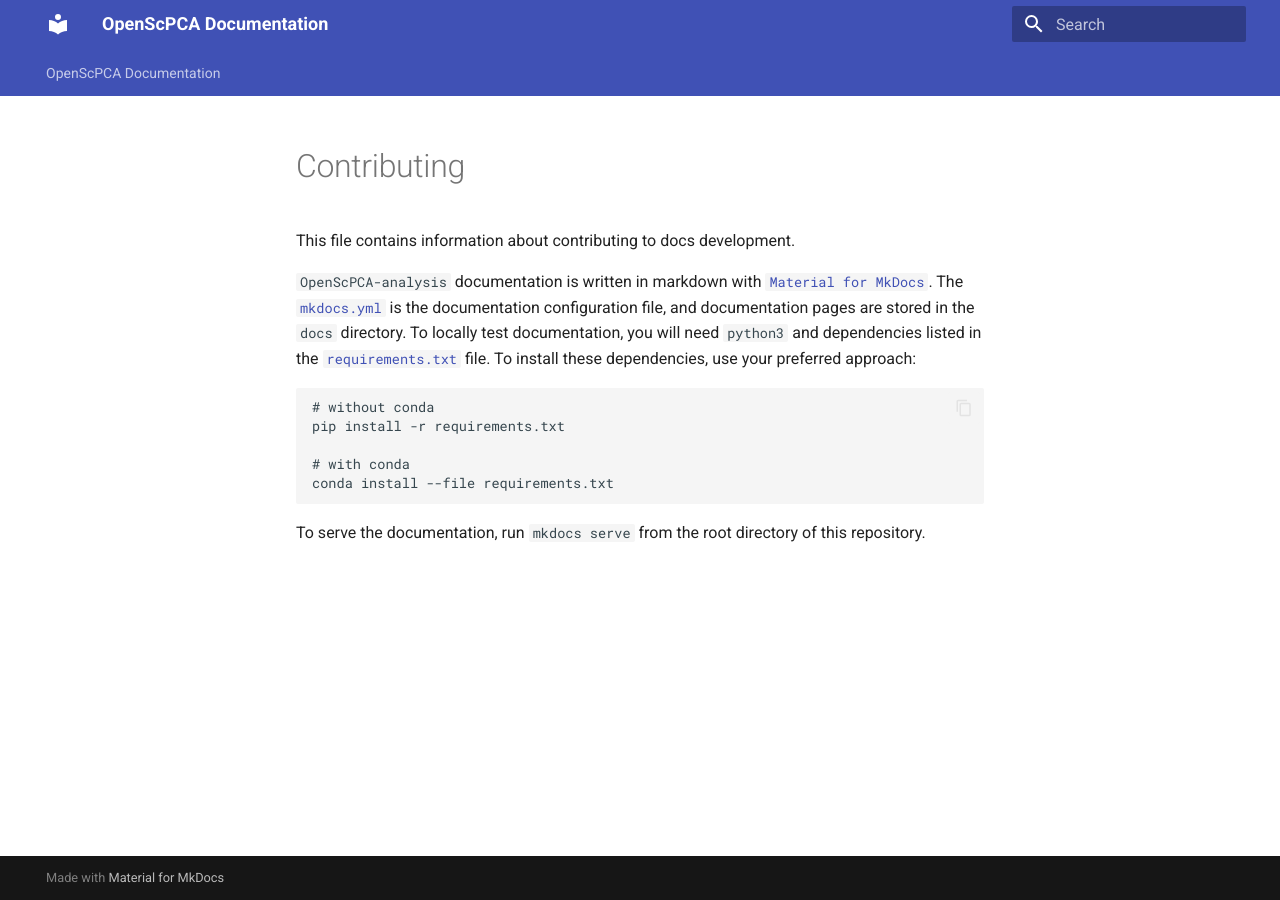
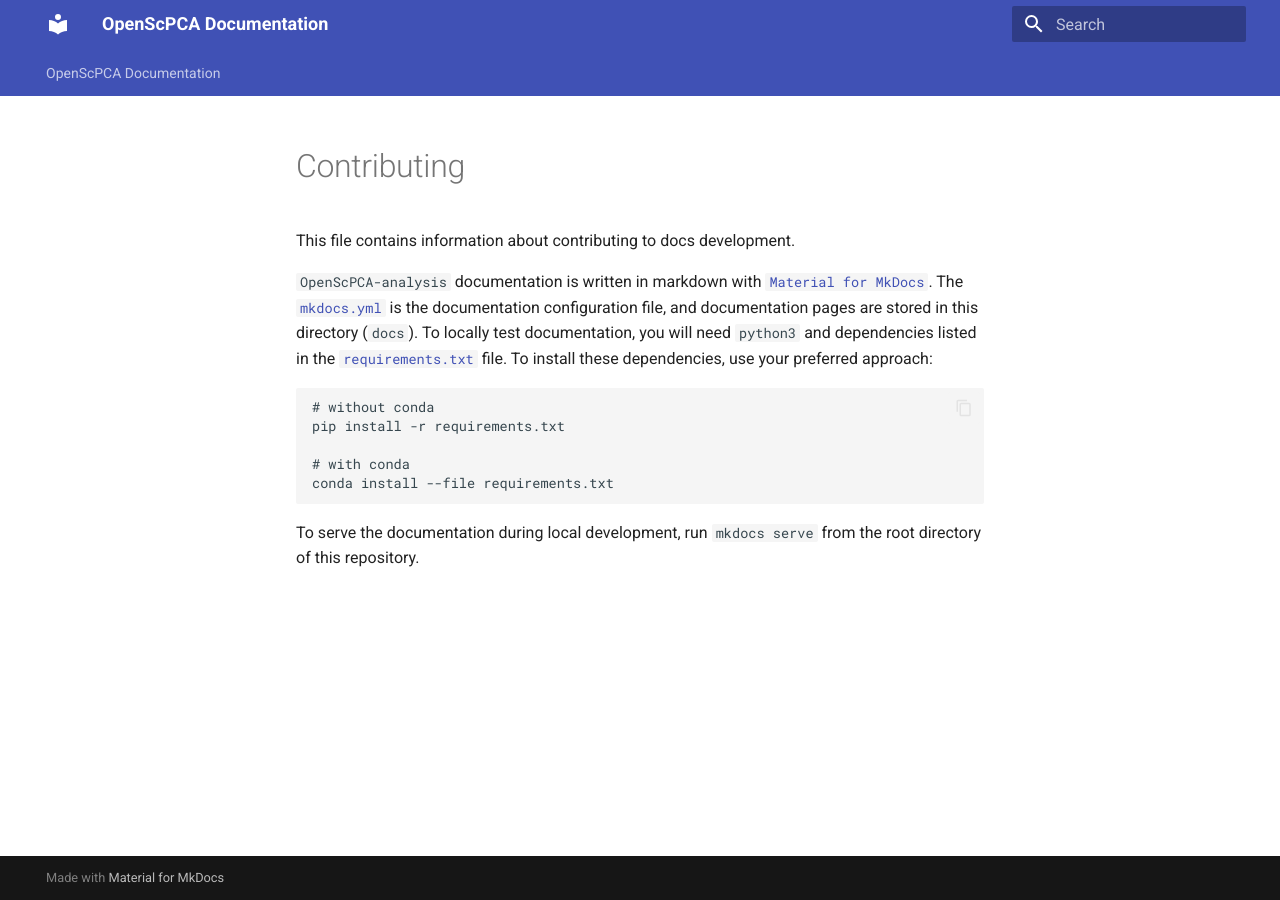
Before and after one commit to AlexsLemonade/OpenScPCA-analysis, an MkDocs documentation site: the page built from docs/contributing.md, in a window 1280 px wide. Built offline with MkDocs 1.6.1 and Material for MkDocs 9.7.7, drawn with Linux system fonts in a browser that asks for light colours.

Commit message:
a bit of wording to be clear that mkdocs serve is only for local dev

````diff
--- a/docs/contributing.md
+++ b/docs/contributing.md
@@ -1,7 +1,7 @@
 This file contains information about contributing to docs development.
 
 `OpenScPCA-analysis` documentation is written in markdown with [`Material for MkDocs`](https://squidfunk.github.io/mkdocs-material/).
-The [`mkdocs.yml`](../mkdocs.yml) is the documentation configuration file, and documentation pages are stored in the `docs` directory.
+The [`mkdocs.yml`](../mkdocs.yml) is the documentation configuration file, and documentation pages are stored in this directory (`docs`).
 To locally test documentation, you will need `python3` and dependencies listed in the [`requirements.txt`](./requirements.txt) file.
 To install these dependencies, use your preferred approach:
 
@@ -14,4 +14,4 @@ conda install --file requirements.txt
 ```
 
 
-To serve the documentation, run `mkdocs serve` from the root directory of this repository.
+To serve the documentation during local development, run `mkdocs serve` from the root directory of this repository.
````
